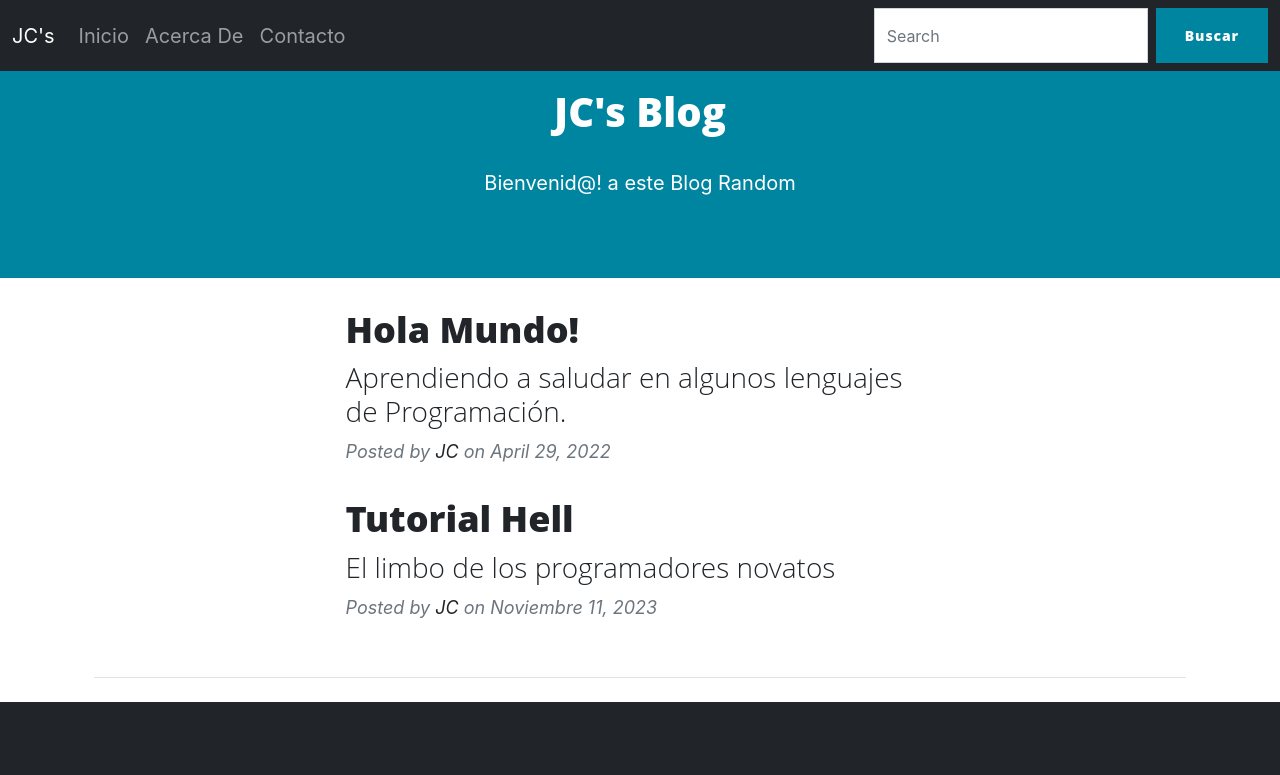
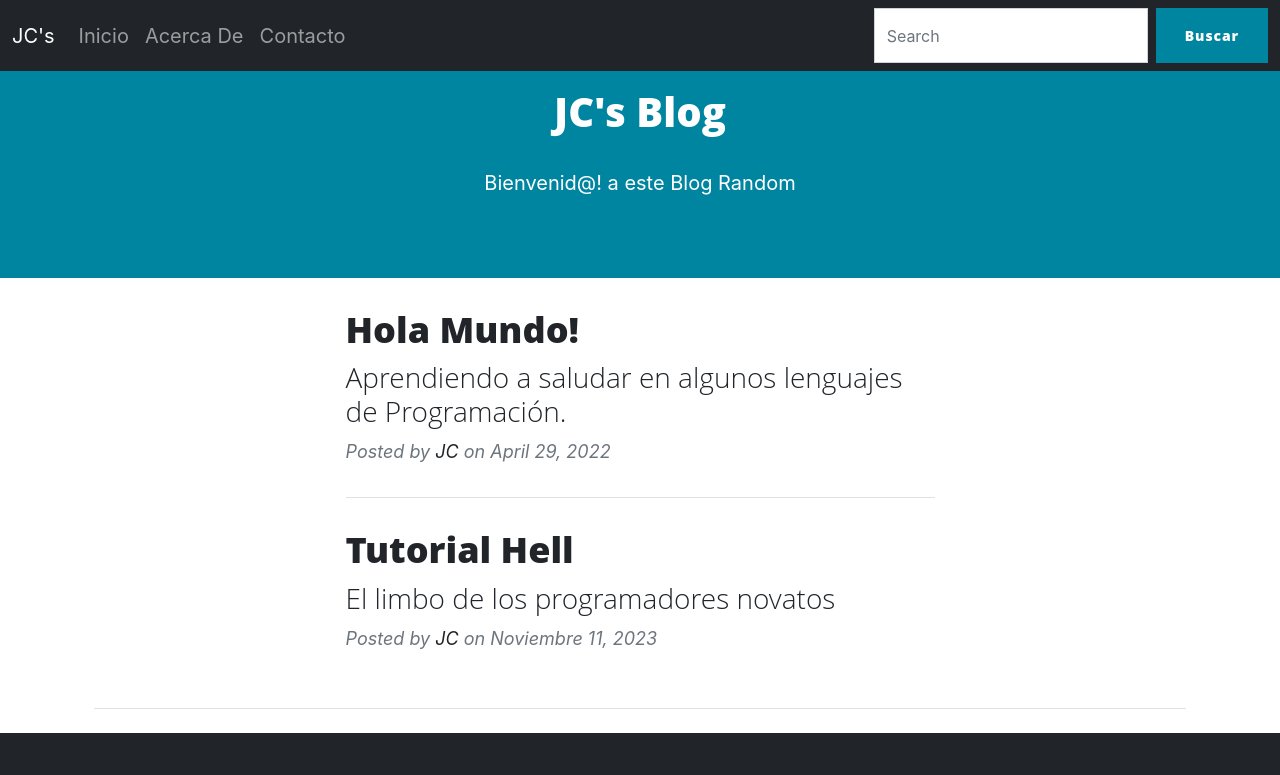
Before and after one commit to Ch4rli3gg/jc-s-blog, a plain HTML site: page index.html in a window 1280 px wide. Shown: the top 775 px of the page. Drawn offline with nearby package versions, Linux system fonts and the light colour scheme.

Commit message:
editando la linea entre los titulos de los post

```diff
--- a/index.html
+++ b/index.html
@@ -68,6 +68,9 @@
                             on April 29, 2022
                         </p>
           </div>
+          <!-- Divider-->
+          <hr class="my-4" />
+          <!-- Post preview-->
           <div class="post-preview">
                         <a href="post.html">
                             <h2 class="post-title">Tutorial Hell</h2>
```
